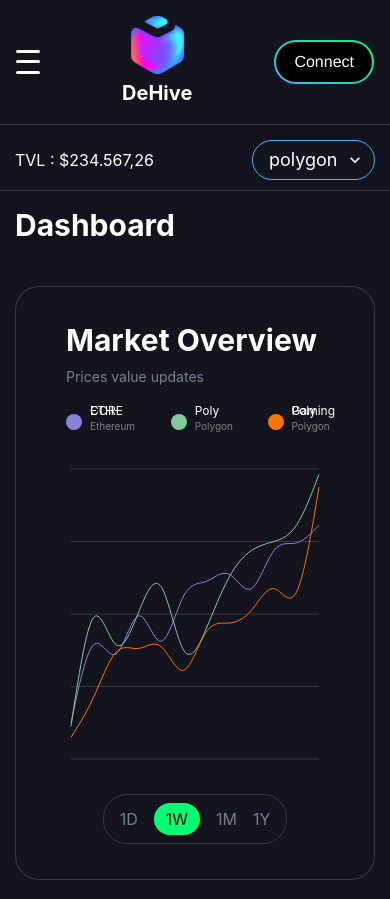
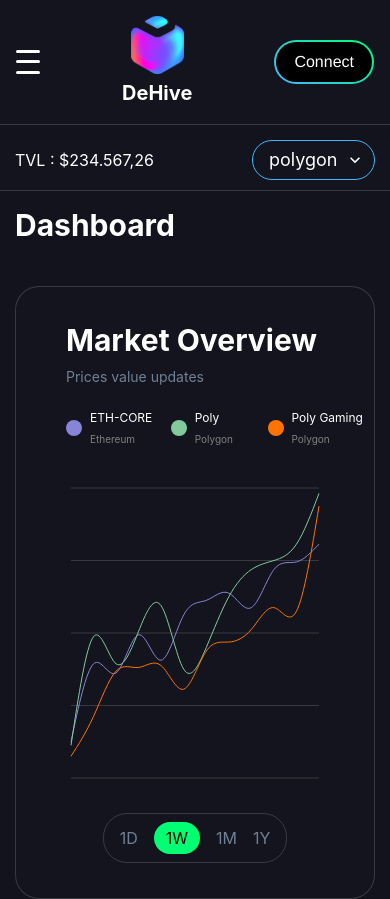
Before and after one commit to vladyslavZinchenko77/DeHive, a Next.js app: page / in a window 390 px wide. Shown: the top 899 px of the page. Built offline with nearby package versions, Linux system fonts and the light colour scheme.

Commit message:
added an istablet breakpoint

```diff
--- a/src/components/UI/Dashboard/MarketOverview/MarketOverview.tsx
+++ b/src/components/UI/Dashboard/MarketOverview/MarketOverview.tsx
@@ -4,12 +4,13 @@
 
 const MarketOverview = () => {
   const [isMobile] = useMediaQuery('(max-width: 1279px)');
+
   return (
     <>
       <Box
         borderRadius={'24px'}
         backgroundColor={'#13141D'}
-        width={isMobile ? '100%' : '54%'}
+        width={isMobile ? '100%' : '60%'}
         border={'1px solid rgba(255, 255, 255, 0.16)'}
         py={'35px'}
         px={'50px'}
--- a/src/components/UI/Dashboard/TopPerformer/components/MainInfo.tsx
+++ b/src/components/UI/Dashboard/TopPerformer/components/MainInfo.tsx
@@ -6,6 +6,8 @@
 
 const MainInfo: FC = () => {
   const [isMobile] = useMediaQuery('(max-width: 1279px)');
+  const [isTablet] = useMediaQuery('(max-width: 1500px)');
+
   return (
     <Box width={isMobile ? '100%' : ''}>
       <Box
@@ -34,7 +36,7 @@
           <Text fontSize={isMobile ? '10px' : '12px'}>
             Volatility:
             <Box as="span" marginLeft={1} color={'#00FF73'}>
-              Very Low
+              {isTablet ? 'Low' : 'Very Low'}
             </Box>
           </Text>
         </Tag>
@@ -42,7 +44,7 @@
           <Text fontSize={isMobile ? '10px' : '12px'}>
             Risk:
             <Box as="span" marginLeft={1} color={'#FC4E7E'}>
-              Very High
+              {isTablet ? 'High' : 'Very High'}
             </Box>
           </Text>
         </Tag>
@@ -57,7 +59,7 @@
         justifyContent={isMobile ? 'space-between' : ''}
         width={isMobile ? '100%' : ''}
       >
-        <Text as={'p'} fontSize={'32px'} color={'#00FF73'}>
+        <Text as={'p'} fontSize={isMobile ? '20px' : '32px'} color={'#00FF73'}>
           $10,678.12
         </Text>
         {isMobile && (
--- a/src/components/common/Chart/Chart.tsx
+++ b/src/components/common/Chart/Chart.tsx
@@ -17,6 +17,7 @@
 
 const Chart: FC = () => {
   const [isMobile] = useMediaQuery('(max-width: 1279px)');
+  const [isTablet] = useMediaQuery('(max-width: 1500px)');
   const formatYAxis = (tick: number) => `$${tick.toFixed(2)}`;
 
   const CustomTooltip = ({ active, payload, label }: any) => {
@@ -122,7 +123,7 @@
           />
         </LineChart>
       </ResponsiveContainer>
-      {isMobile && <StatCard d="1D" w="1W" m="1M" y="1Y" />}
+      {isTablet && <StatCard d="1D" w="1W" m="1M" y="1Y" />}
     </Box>
   );
 };
--- a/src/components/common/Chart/components/ChartsHeader/ChartsHeader.tsx
+++ b/src/components/common/Chart/components/ChartsHeader/ChartsHeader.tsx
@@ -16,7 +16,7 @@
 };
 
 const ChartsHeader: FC<ChartsHeaderProps> = ({ sx }) => {
-  const [isMobile] = useMediaQuery('(max-width: 1279px)');
+  const [isTablet] = useMediaQuery('(max-width: 1500px)');
   return (
     <Box
       display={'flex'}
@@ -25,8 +25,8 @@
       sx={sx}
     >
       <CustomLegend colors={colors} />
-      {!isMobile ? <BtnAdd /> : ''}
-      {!isMobile ? <StatCard d="1D" w="1W" m="1M" y="1Y" /> : ''}
+      {!isTablet ? <BtnAdd /> : ''}
+      {!isTablet ? <StatCard d="1D" w="1W" m="1M" y="1Y" /> : ''}
     </Box>
   );
 };
--- a/src/components/common/Chart/components/CustomLegend/CustomLegend.tsx
+++ b/src/components/common/Chart/components/CustomLegend/CustomLegend.tsx
@@ -12,18 +12,25 @@
 
 const CustomLegend: FC<CustomLegendProps> = ({ colors }) => {
   const [isMobile] = useMediaQuery('(max-width: 1279px)');
+
   return (
     <Flex
       justifyContent={isMobile ? 'space-between' : 'center'}
       width={isMobile ? '100%' : 'auto'}
+      flexWrap={isMobile ? 'wrap' : 'nowrap'}
     >
-      <Flex width={isMobile ? '25%' : 'auto'} alignItems="center">
+      <Flex
+        width={isMobile ? '25%' : 'auto'}
+        alignItems="center"
+        mb={isMobile ? 2 : 0}
+      >
         <Circle size={4} bg={colors['ETH-CORE']} mr={2} />
         <Flex flexDirection={'column'}>
           <Text
             color="#ffffff"
             fontSize={isMobile ? '12px' : '16px'}
-            lineHeight={0}
+            lineHeight={isMobile ? '14px' : '20px'}
+            whiteSpace="nowrap"
           >
             ETH-CORE
           </Text>
@@ -31,19 +38,26 @@
             marginTop={'8px'}
             color={'grey'}
             fontSize={isMobile ? '10px' : '14px'}
+            lineHeight={isMobile ? '12px' : '18px'}
+            whiteSpace="nowrap"
           >
             Ethereum
           </Text>
         </Flex>
       </Flex>
 
-      <Flex width={isMobile ? '25%' : 'auto'} alignItems="center">
+      <Flex
+        width={isMobile ? '25%' : 'auto'}
+        alignItems="center"
+        mb={isMobile ? 2 : 0}
+      >
         <Circle size={4} bg={colors.Poly} mx={2} />
         <Flex flexDirection={'column'}>
           <Text
             color="#ffffff"
             fontSize={isMobile ? '12px' : '16px'}
-            lineHeight={0}
+            lineHeight={isMobile ? '14px' : '20px'}
+            whiteSpace="nowrap"
           >
             Poly
           </Text>
@@ -51,19 +65,26 @@
             marginTop={'8px'}
             color={'grey'}
             fontSize={isMobile ? '10px' : '14px'}
+            lineHeight={isMobile ? '12px' : '18px'}
+            whiteSpace="nowrap"
           >
             Polygon
           </Text>
         </Flex>
       </Flex>
 
-      <Flex width={isMobile ? '25%' : 'auto'} alignItems="center">
+      <Flex
+        width={isMobile ? '25%' : 'auto'}
+        alignItems="center"
+        mb={isMobile ? 2 : 0}
+      >
         <Circle size={4} bg={colors.PolyGaming} mx={2} />
         <Flex flexDirection={'column'}>
           <Text
             color="#ffffff"
             fontSize={isMobile ? '12px' : '16px'}
-            lineHeight={0}
+            lineHeight={isMobile ? '14px' : '20px'}
+            whiteSpace="nowrap"
           >
             Poly Gaming
           </Text>
@@ -71,6 +92,8 @@
             marginTop={'8px'}
             color={'grey'}
             fontSize={isMobile ? '10px' : '14px'}
+            lineHeight={isMobile ? '12px' : '18px'}
+            whiteSpace="nowrap"
           >
             Polygon
           </Text>
--- a/src/components/common/Chart/components/StatCard/StatCard.tsx
+++ b/src/components/common/Chart/components/StatCard/StatCard.tsx
@@ -10,8 +10,9 @@
 
 const StatCard: FC<StatCardProps> = ({ d, w, m, y }) => {
   const [isMobile] = useMediaQuery('(max-width: 1279px)');
+  const [isTablet] = useMediaQuery('(max-width: 1500px)');
   return (
-    <Box display={isMobile ? 'flex' : 'block'} justifyContent={'center'}>
+    <Box display={isTablet ? 'flex' : 'block'} justifyContent={'center'}>
       <Box
         marginTop={isMobile ? '30px' : 0}
         py={2}
```
